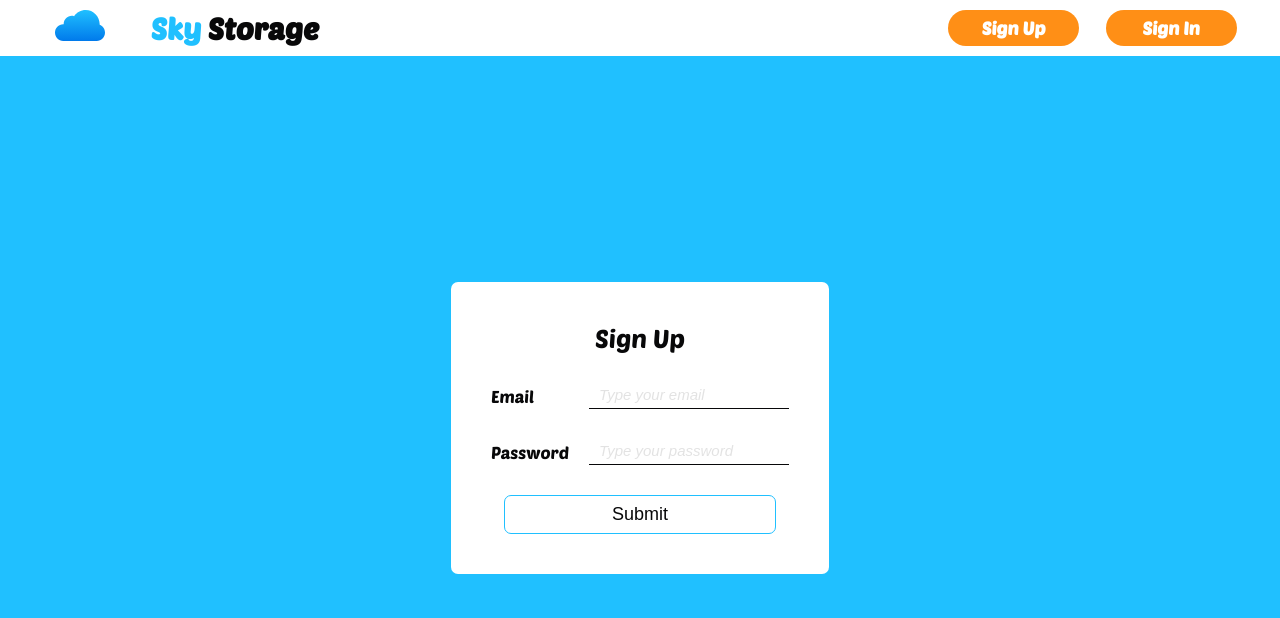
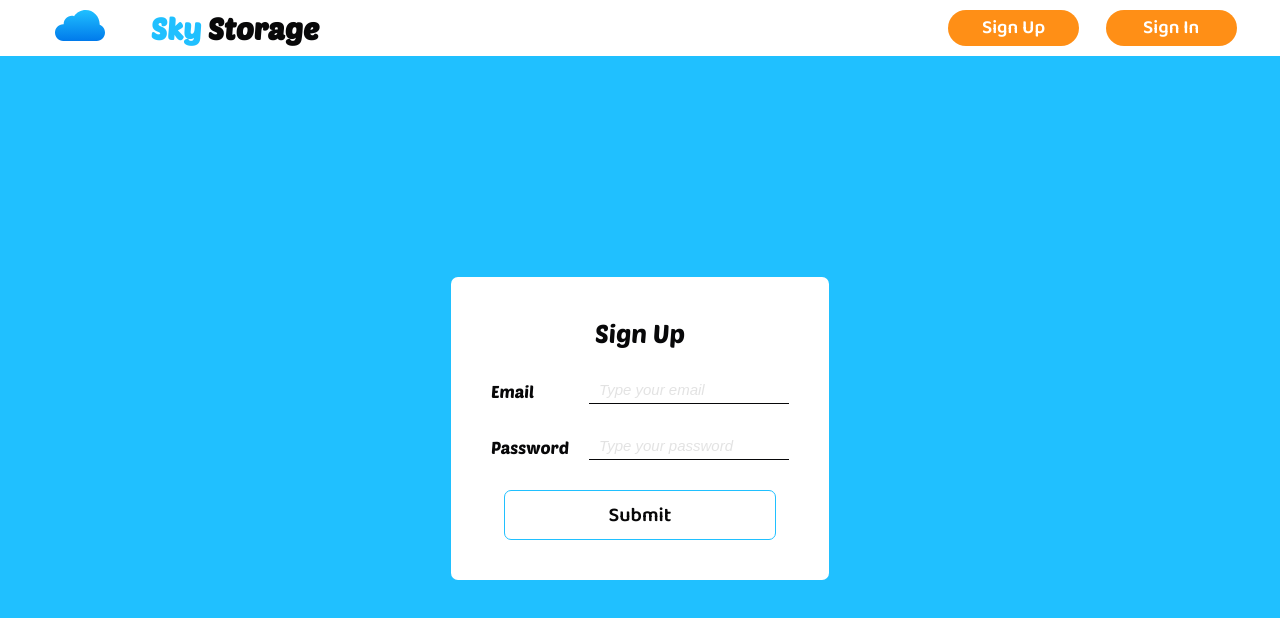
Before and after one commit to Darnelo-Inc/sky-storage, a React (Create React App) app in the folder client/: page /signUp in a window 1280 px wide. Shown: the top 618 px of the page. Built offline with nearby package versions, Linux system fonts and the light colour scheme; no server answers.

Commit message:
new font implemented into btns

```diff
--- a/client/src/styles/blocks/btn.scss
+++ b/client/src/styles/blocks/btn.scss
@@ -2,22 +2,25 @@
   display: inline-block;
   margin: 0 1.33rem;
 
-  font-size: 1.8rem;
+  font-family: $baloo;
+  font-size: 2rem;
+  font-weight: 600;
 
   background: none;
   border: none;
   cursor: pointer;
 
   &--nav,
-  &--create {
+  &--create,
+  &--back {
     position: relative;
     top: 0;
 
-    width: 13.1rem;
+    width: $btn-length;
     height: 3.6rem;
 
-    font-size: 1.8rem;
-    font-weight: 700;
+    font-size: 1.9rem;
+    font-weight: 600;
     color: $white;
 
     background-color: $orange;
@@ -31,8 +34,12 @@
     }
   }
 
+  &--back {
+    width: 8rem;
+  }
+
   &--create {
-    margin: 0 1.5rem;
+    width: calc($btn-length + 1rem);
 
     &--active {
       top: -1.4rem;
--- a/client/src/styles/blocks/form.scss
+++ b/client/src/styles/blocks/form.scss
@@ -17,7 +17,8 @@
     z-index: 1;
 
     display: flex;
-    margin: 0 1.33rem;
+    width: calc($btn-length + 1rem);
+    margin: 0 auto;
 
     border: .1rem solid rgba($black, .8);
     border-radius: $btn-radius-nav;
--- a/client/src/styles/blocks/input.scss
+++ b/client/src/styles/blocks/input.scss
@@ -11,5 +11,9 @@
     &:focus {
       outline: none;
     }
+
+    &::placeholder {
+      font-family: $poetsen;
+    }
   }
 }
--- a/client/src/styles/blocks/storage.scss
+++ b/client/src/styles/blocks/storage.scss
@@ -4,8 +4,6 @@
   display: block;
   width: 100%;
   min-height: calc(100vh - $header-height);
-
-
 
   background: url("../../assets/images/bg.jpg") center no-repeat;
   background-size: cover;
@@ -54,3 +52,8 @@
 .storage__header__createDir {
   position: relative;
 }
+
+.storage__btns {
+  display: flex;
+  justify-content: space-around;
+}
--- a/client/src/styles/helpers.scss
+++ b/client/src/styles/helpers.scss
@@ -1,5 +1,5 @@
 .link-reset {
-  font-family: $poetsen;
+  font-family: $baloo;
 
   color: inherit;
   text-decoration: none;
```
